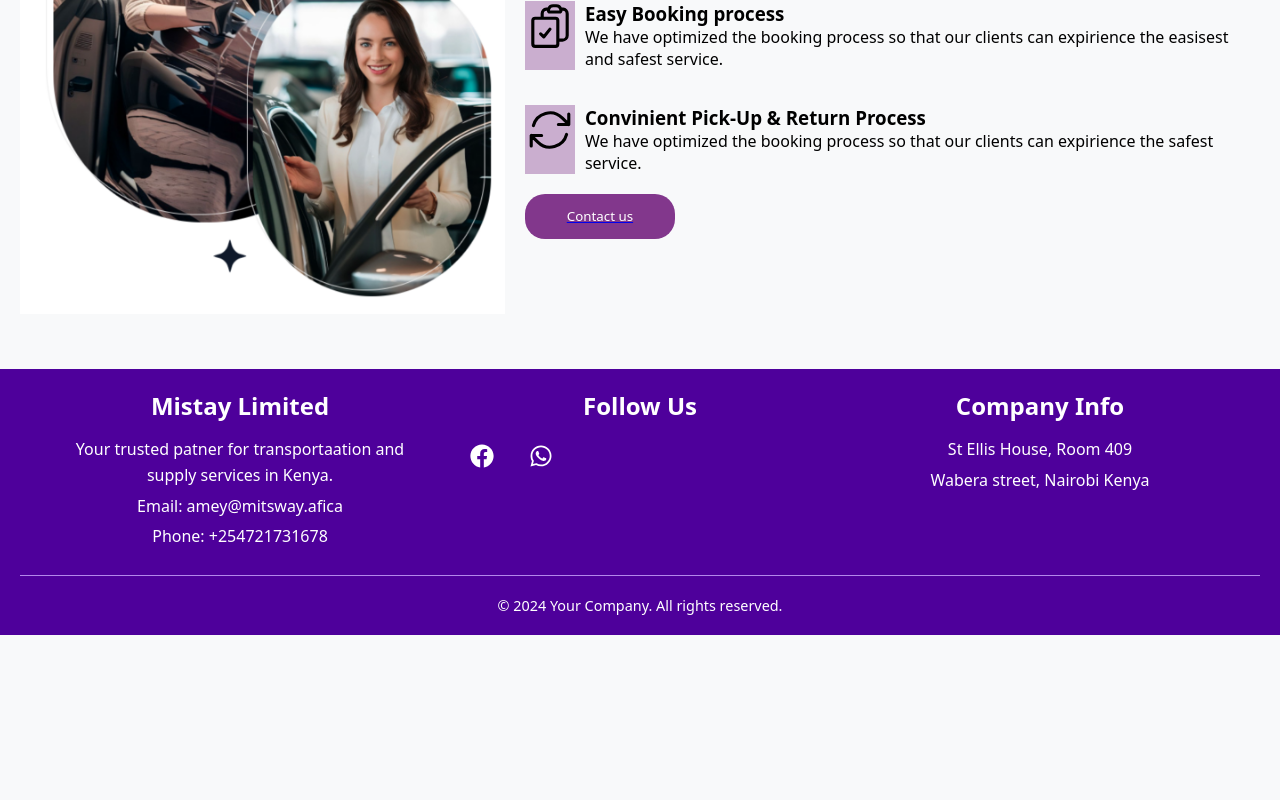
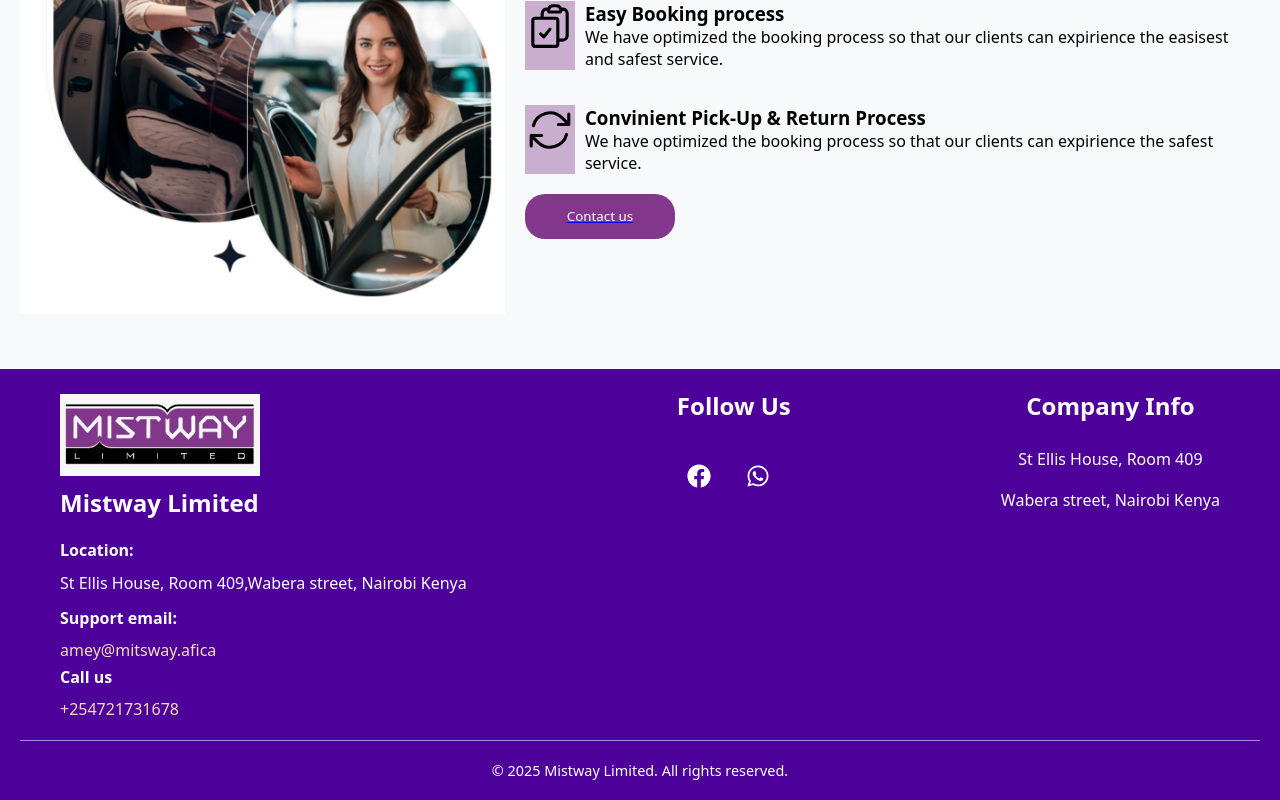
Before and after one commit to denismnjima/car-rental-website, a React (Vite) app: page / in a window 1280 px wide. Shown: the part 2229-3029 px from the top of the page. Before the commit the page ends 2864 px from the top, so only its background shows below. Built offline with nearby package versions, Linux system fonts and the light colour scheme.

Commit message:
improves footer

```diff
--- a/src/components/Footer/Footer.css
+++ b/src/components/Footer/Footer.css
@@ -16,9 +16,26 @@
     width: 100%;
     margin-bottom: 20px;
   }
-
+  .footer-left img{
+    width: 200px;
+  }
+  .footer-left h2{
+    text-align: left;
+  }
+  .footer-left p{
+    text-align: left;
+  }
+  .footer-left a{
+    color: wheat;
+    text-decoration: none;
+    margin-top: 5px;
+  }
   .footer-left, .footer-center, .footer-right {
-    flex: 1;
+    display: flex;
+    flex-direction: column;
+    justify-content: flex-start;
+    text-align: left;
+    gap: 5px;
     margin: 0 20px;
   }
 
--- a/src/components/Footer/Footer.jsx
+++ b/src/components/Footer/Footer.jsx
@@ -2,16 +2,26 @@
 import React from "react";
 import { FaFacebook, FaTwitter, FaInstagram, FaLinkedin, FaWhatsapp } from "react-icons/fa";
 import "./Footer.css";
+import { Link } from "react-router-dom";
+import Logo from '../../assets/images/logo.png'
 
 const Footer = () => {
   return (
     <footer className="footer">
       <div className="footer-content">
         <div className="footer-left">
-          <h2>Mistay Limited</h2>
-          <p>Your trusted patner for transportaation and supply services in Kenya.</p>
-          <p>Email: amey@mitsway.afica</p>
-          <p>Phone: +254721731678</p>
+          <Link>
+          <img src={Logo}/>
+          </Link>
+          <h2>Mistway Limited</h2>
+          <h4 className="title">Location:</h4>
+          <p>St Ellis House, Room 409,Wabera street, Nairobi Kenya</p>
+
+          <h4 className="title">Support email:</h4>
+          <a href="mailto:amey@mitsway.afica">amey@mitsway.afica</a>
+
+          <h4 className="title">Call us</h4>
+          <a href="tel:+254721731678">+254721731678</a>
         </div>
 
         <div className="footer-center">
@@ -34,7 +44,7 @@ const Footer = () => {
       </div>
 
       <div className="footer-bottom">
-        <p>&copy; 2024 Your Company. All rights reserved.</p>
+        <p>&copy; 2025  Mistway Limited. All rights reserved.</p>
       </div>
     </footer>
   );
```
